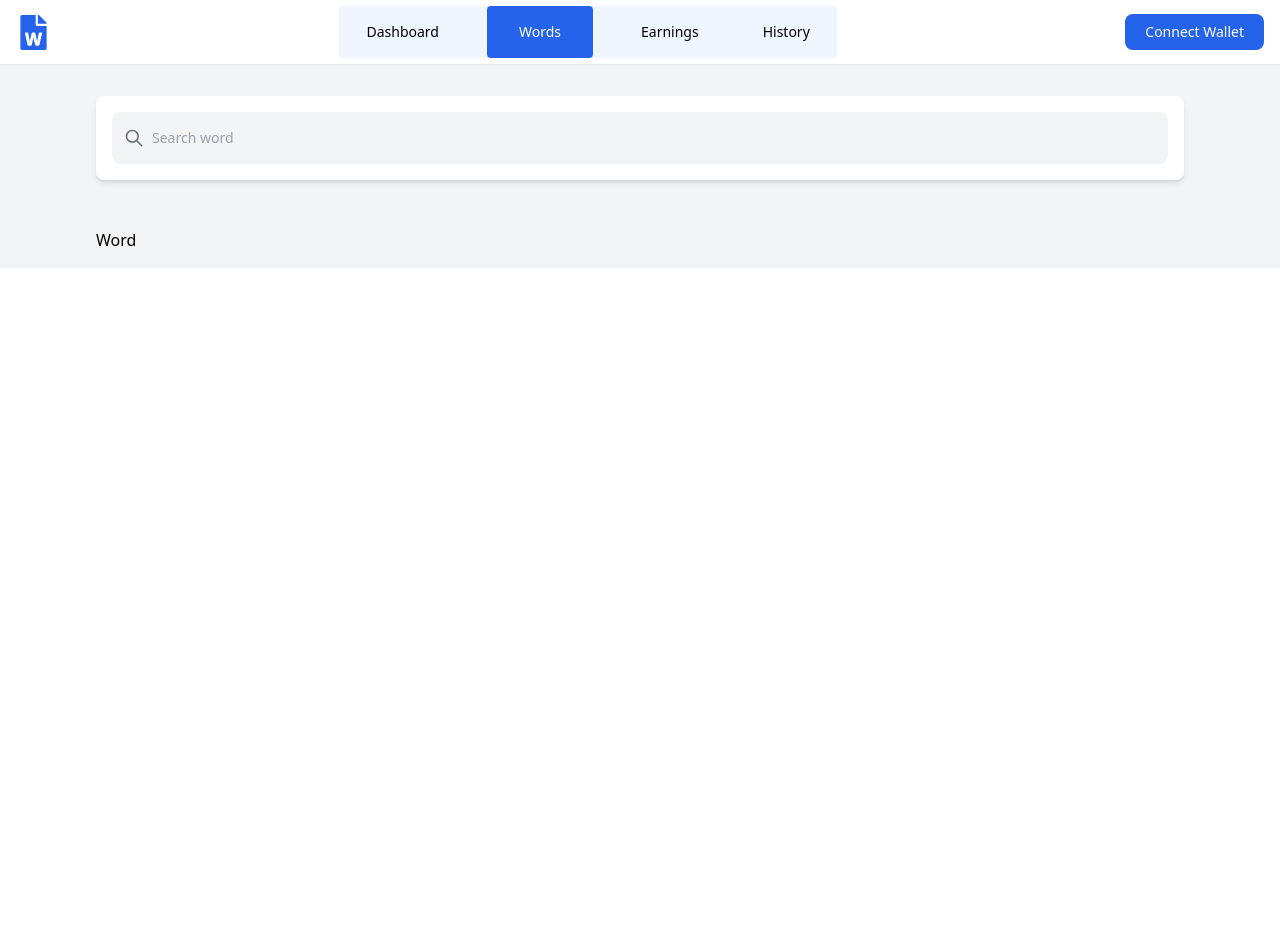
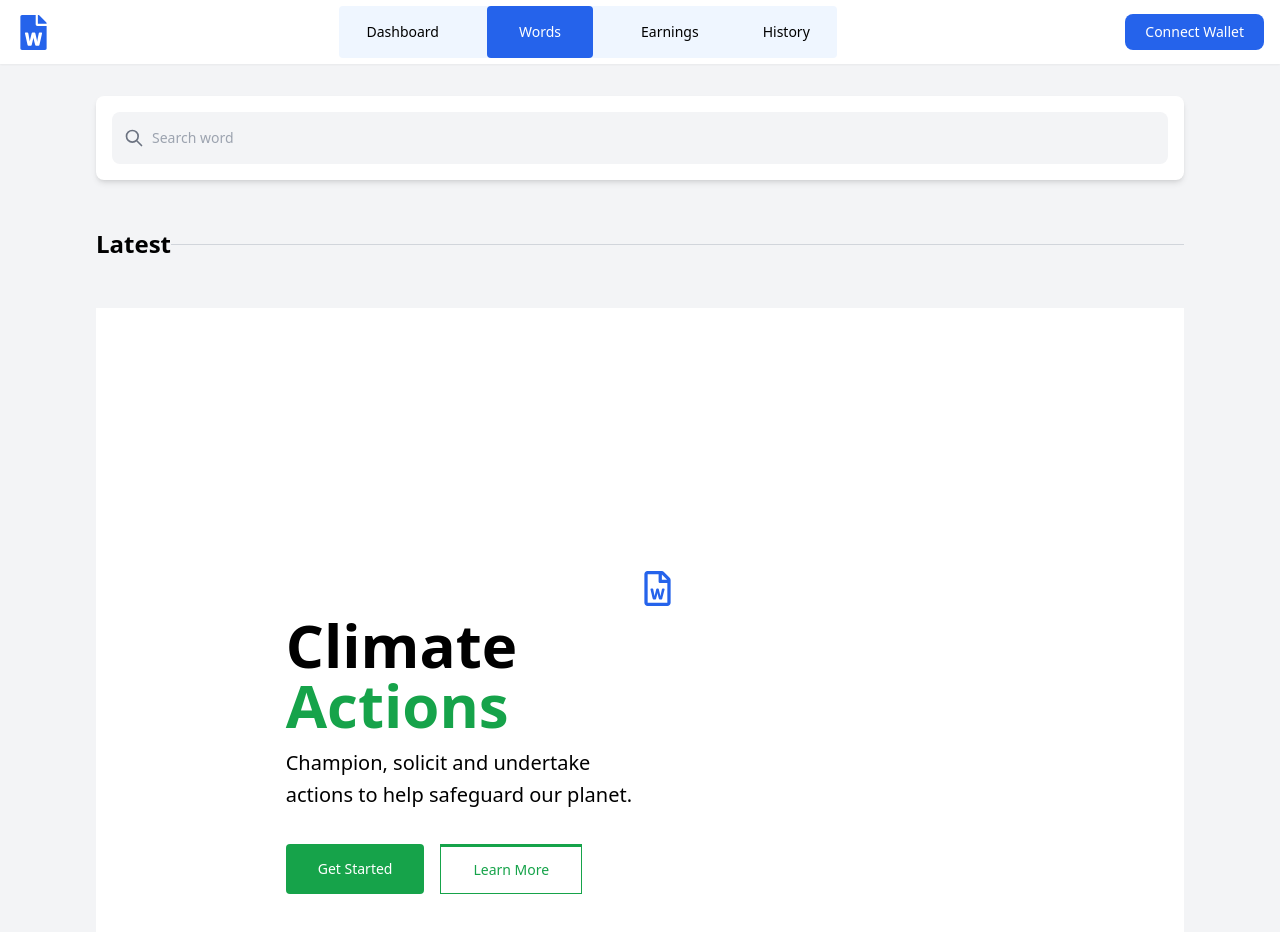
Before and after one commit to kwakyebrilliant/playme, a React (Create React App) app: page /word in a window 1280 px wide. Shown: the top 932 px of the page. Before the commit the page ends 800 px from the top, so only its background shows below. Built offline with nearby package versions, Linux system fonts and the light colour scheme; the HTML template or start-up script is replaced by a standard one.

Commit message:
word updates

```diff
--- a/src/dashboard/Word.js
+++ b/src/dashboard/Word.js
@@ -1,5 +1,7 @@
 import React from 'react'
 import DashboardNav from './DashboardNav'
+
+import { FaRegFileWord } from 'react-icons/fa'
 
 function Word() {
   return (
@@ -22,9 +24,68 @@ function Word() {
             </div>
         </div>
 
+        <div className="relative">
+        <div className="flex items-center lg:pt-8 lg:px-24 p-4">
+         <p className='text-2xl font-bold'>Latest</p>  <div className="w-full border-b border-gray-300"></div>
+        </div>
+        </div>
+
         <div className='lg:pt-8 lg:px-24 p-4'>
 
-          <h1>Word</h1>
+        <div className='w-full h-screen pt-20 px-20 bg-white flex flex-col justify-between'>
+        <div className='grid md:grid-cols-2 max-w-[1240px] m-auto'>
+            <div className='flex flex-col justify-center md:items-start w-full px-2 py-8'>
+                <h1 className='py-3 text-4xl md:text-6xl font-bold'>Climate <strong className="font-extrabold text-green-600 sm:block">Actions</strong></h1>
+                <p className='max-w-lg sm:leading-relaxed sm:text-xl'>Champion, solicit and undertake </p>
+                <p className='max-w-lg sm:leading-relaxed sm:text-xl'>actions to help safeguard our planet.</p>
+                <div className="flex flex-wrap gap-4 mt-8 text-center">
+                <a className="group relative inline-flex items-center overflow-hidden rounded bg-green-600 px-8 py-3 text-white focus:outline-none focus:ring active:bg-green-600" href="/summary">
+                <span className="absolute left-0 -translate-x-full transition-transform group-hover:translate-x-4">
+                    <svg
+                    className="h-5 w-5"
+                    xmlns="http://www.w3.org/2000/svg"
+                    fill="none"
+                    viewBox="0 0 24 24"
+                    stroke="currentColor"
+                    >
+                    <path
+                        stroke-linecap="round"
+                        stroke-linejoin="round"
+                        stroke-width="2"
+                        d="M17 8l4 4m0 0l-4 4m4-4H3"
+                    />
+                    </svg>
+                </span>
+
+                <span className="text-sm font-medium transition-all group-hover:ml-4">
+                    Get Started
+                </span>
+                </a>
+
+                <a data-role="smoothscroll" className="group relative inline-block overflow-hidden border border-green-600 px-8 py-3 focus:outline-none focus:ring" href="/about">
+                <span className="absolute inset-x-0 top-0 h-[2px] bg-green-600 transition-all group-hover:h-full group-active:bg-green-600"></span>
+
+                <span className="relative text-sm font-medium text-green-600 transition-colors group-hover:text-white">
+                    Learn More
+                </span>
+                </a>
+                </div>
+
+            </div>
+
+            <div className='mx-auto max-w-lg text-center lg:mx-0 lg:text-left'>
+            <FaRegFileWord className=' text-blue-600 lg:w-[35px] lg:h-[35px]'/>
+            </div>
+
+
+
+        </div>
+
+
+
+    </div>
+
+
 
         </div>
 
```
